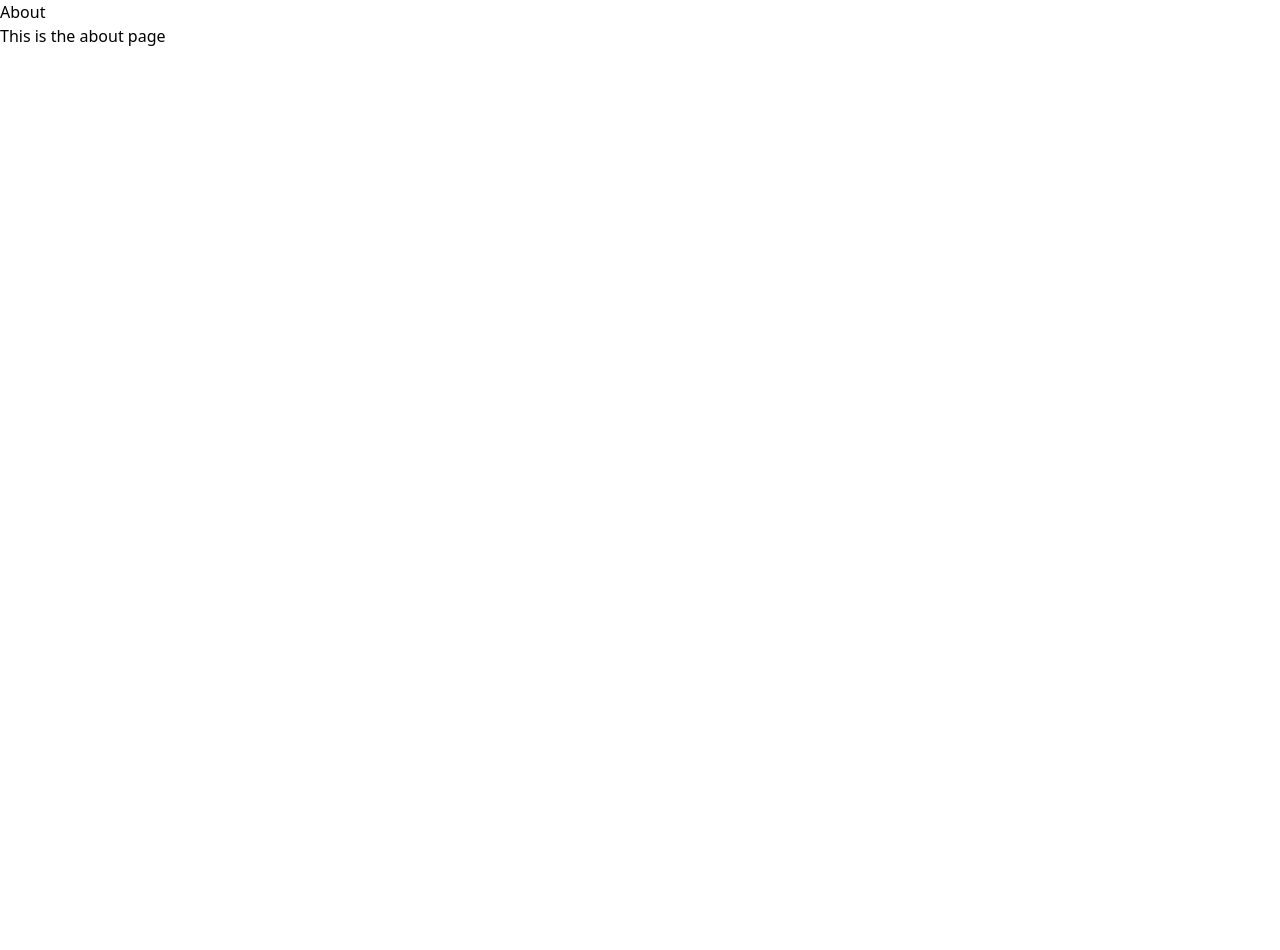
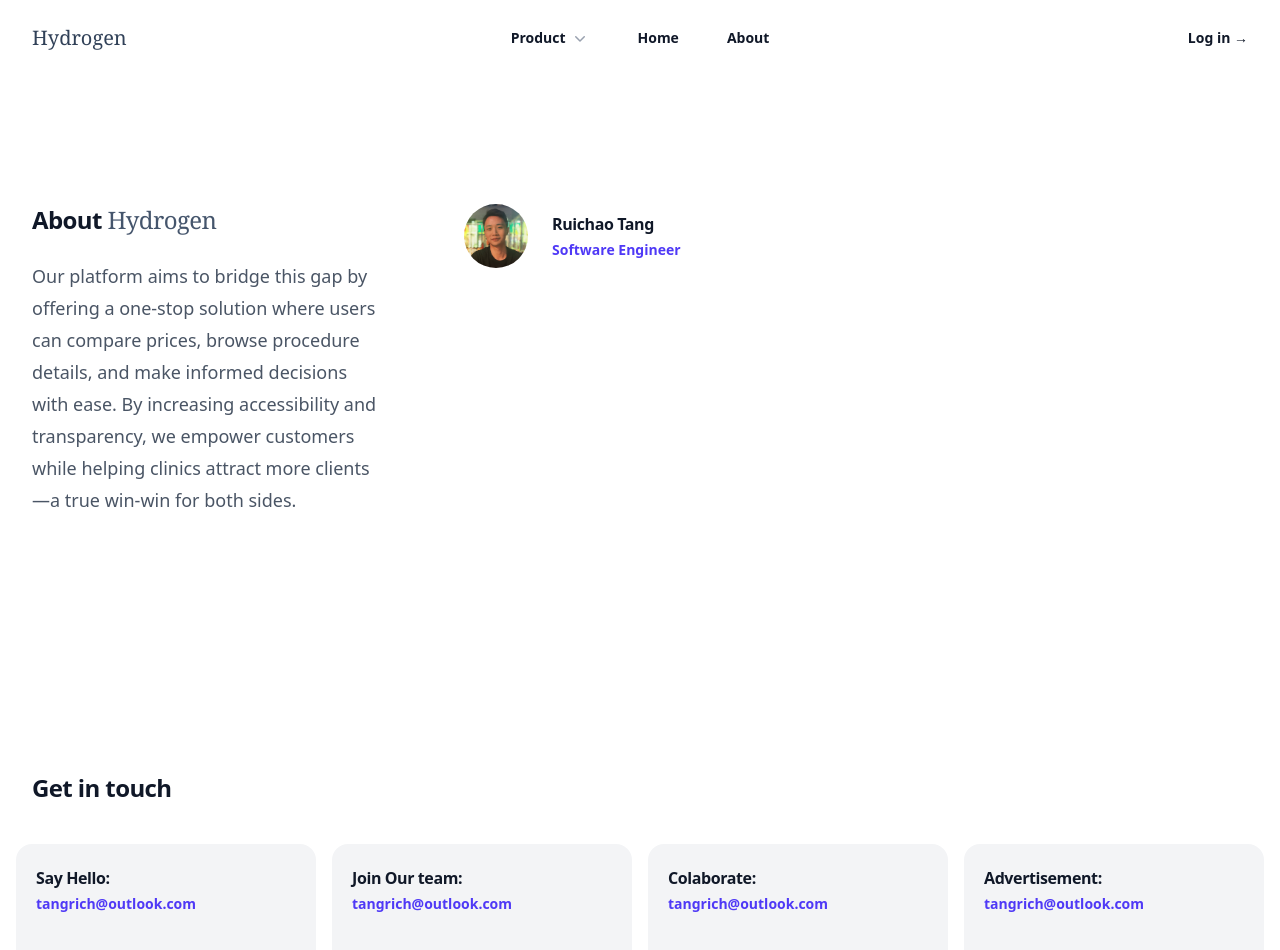
Before and after one commit to RuichaoTang/MedicalAestheticsPlatform, a React (Vite) app in the folder frontend/: page /about in a window 1280 px wide. Shown: the top 950 px of the page. Before the commit the page ends 800 px from the top, so only its background shows below. Built offline with nearby package versions, Linux system fonts and the light colour scheme.

Commit message:
completed the about page

```diff
--- a/frontend/src/App.jsx
+++ b/frontend/src/App.jsx
@@ -3,10 +3,11 @@ import Home from './pages/Home';
 import About from './pages/About';
 import Login from './pages/Login';
 import Register from './pages/Register';
-import User from './pages/User';
-import Search from './pages/Search';
-import Service from './pages/Service';
-import PrivateRoute from './components/PrivateRoute.jsx';
+import Me from './pages/Me';
+import Clinics from './pages/Clinics';
+import Treatments from './pages/Treatments';
+import Doctors from './pages/Doctors';
+import PrivateRoute from './components/PrivateRoute';
 
 
 function App() {
@@ -14,15 +15,15 @@ function App() {
     <>
       <Router>
         <Routes>
-          <Route path='/' element={<Home/>}></Route>
-          <Route path='/about' element={<About/>}></Route>
-          <Route path='/login' element={<Login/>} />
-          <Route path='/register' element={<Register/>} />
-          <Route path='/Search' element={<Search />} />
-          <Route path='/Service' element={<Service/>}/>
+          <Route path='/' element={<Home/>}/>
+          <Route path='/about' element={<About/>}/>
+          <Route path='/login' element={<Login/>}/>
+          <Route path='/register' element={<Register/>}/>
+          <Route path='/clinics' element={<Clinics/>} />
+          <Route path='/treatments' element={<Treatments/>}/>
+          <Route path='/doctors' element={<Doctors/>}/>
           <Route element={<PrivateRoute/>}>
-            <Route path='/user/:userId' element={<User />} />
-
+            <Route path='/me/:id' element={<Me/>} />
           </Route>
         </Routes>
       </Router>
--- a/frontend/src/components/Header.jsx
+++ b/frontend/src/components/Header.jsx
@@ -20,9 +20,9 @@ import {
 import { ChevronDownIcon} from '@heroicons/react/20/solid'
 
 const products = [
-  { name: 'Treatments', description: 'Your customers’ data will be safe and secure', href: '/treatments' },
-  { name: 'Clinics', description: 'Get a better understanding of your traffic', href: '/clinics' },
-  { name: 'Doctors', description: 'Speak directly to your customers', href: '/doctors'},
+  { name: 'Treatments', description: 'Browse all the treatments in one page', href: '/treatments' },
+  { name: 'Clinics', description: 'Locate a trust worthy medical aesthetic center', href: '/clinics' },
+  { name: 'Doctors', description: 'Find a reputable doctor or operator', href: '/doctors'},
 ]
 
 
@@ -34,7 +34,7 @@ export default function Example() {
     <header className="bg-white dark:bg-gray-900">
       <nav aria-label="Global" className="mx-auto flex max-w-7xl items-center justify-between p-6 lg:px-8">
         <div className="flex lg:flex-1">
-          <a href="#" className="-m-1.5 p-1.5">
+          <a href="/" className="-m-1.5 p-1.5">
             <span className="sr-only">Hydrogen Aesthetics</span>
             <span className="text-xl font-serif font-light text-slate-700">Hydrogen</span>
           </a>
@@ -81,14 +81,14 @@ export default function Example() {
 
             </PopoverPanel>
           </Popover>
-          <a href="#" className="text-sm/6 font-semibold text-gray-900">
+          <a href="/" className="text-sm/6 font-semibold text-gray-900">
             Home
           </a>
-          {user? <a href="#" className="text-sm/6 font-semibold text-gray-900">
+          {user? <a href="/me" className="text-sm/6 font-semibold text-gray-900">
             Me
           </a> : null}
 
-          <a href="#" className="text-sm/6 font-semibold text-gray-900">
+          <a href="/about" className="text-sm/6 font-semibold text-gray-900">
             About
           </a>
         </PopoverGroup>
@@ -97,7 +97,7 @@ export default function Example() {
           <a href="#" className="text-sm/6 font-semibold text-gray-900">
             Log out <span aria-hidden="true">&rarr;</span>
           </a> :
-          <a href="#" className="text-sm/6 font-semibold text-gray-900">
+          <a href="/login" className="text-sm/6 font-semibold text-gray-900">
             Log in <span aria-hidden="true">&rarr;</span>
           </a>
           }
@@ -107,7 +107,7 @@ export default function Example() {
         <div className="fixed inset-0 z-10" />
         <DialogPanel className="fixed inset-y-0 right-0 z-10 w-full overflow-y-auto bg-white px-6 py-6 sm:max-w-sm sm:ring-1 sm:ring-gray-900/10">
           <div className="flex items-center justify-between">
-            <a href="#" className="-m-1.5 p-1.5">
+            <a href="/" className="-m-1.5 p-1.5">
             <span className="sr-only">Hydrogen Aesthetics</span>
             <span className="text-xl items-center font-serif font-light text-slate-700">Hydrogen</span>
             </a>
@@ -143,20 +143,20 @@ export default function Example() {
                 </Disclosure>
 
                 <a
-                  href="#"
+                  href="/"
                   className="-mx-3 block rounded-lg px-3 py-2 text-base/7 font-semibold text-gray-900 hover:bg-gray-50"
                 >
                   Home
                 </a>
                 {user ? <a
-                  href="#"
+                  href="/me"
                   className="-mx-3 block rounded-lg px-3 py-2 text-base/7 font-semibold text-gray-900 hover:bg-gray-50"
                 >
                   Me
                 </a> : null}
 
                 <a
-                  href="#"
+                  href="/about"
                   className="-mx-3 block rounded-lg px-3 py-2 text-base/7 font-semibold text-gray-900 hover:bg-gray-50"
                 >
                   About
@@ -170,7 +170,7 @@ export default function Example() {
                 >
                   Log out
                 </a> : <a
-                  href="#"
+                  href="/login"
                   className="-mx-3 block rounded-lg px-3 py-2.5 text-base/7 font-semibold text-gray-900 hover:bg-gray-50"
                 >
                   Log in
--- a/frontend/src/pages/About.jsx
+++ b/frontend/src/pages/About.jsx
@@ -1,10 +1,75 @@
-function About(){
-    return(
-        <div>
-            <h1>About</h1>
-            <p>This is the about page</p>
+import Header from '../components/Header';
+
+const people = [
+    {
+      name: 'Ruichao Tang',
+      role: 'Software Engineer',
+      imageUrl:
+        '../public/IMG_9909 2.jpg',
+      link:'https://www.linkedin.com/in/ruichaotang'
+    },
+    // More people...
+  ]
+
+  export default function Example() {
+    return (
+    <>
+    <Header/>
+      <div className="bg-white py-24 sm:py-32">
+        <div className="mx-auto grid max-w-7xl gap-20 px-6 lg:px-8 xl:grid-cols-3">
+          <div className="max-w-xl">
+            <h2 className="text-xl font-semibold tracking-tight  text-gray-900 sm:text-2xl">
+              About <span className='font-serif font-extralight text-slate-600 '>Hydrogen</span>
+            </h2>
+            <p className="mt-6 text-lg/8 text-gray-600">
+            Our platform aims to bridge this gap by offering a one-stop solution where users can compare prices, browse procedure details, and make informed decisions with ease. By increasing accessibility and transparency, we empower customers while helping clinics attract more clients—a true win-win for both sides.
+            </p>
+          </div>
+          <ul role="list" className="grid gap-x-8 gap-y-12 sm:grid-cols-2 sm:gap-y-16 xl:col-span-2">
+            {people.map((person) => (
+                <li key={person.name}>
+                    <a href={person.link} target="_blank" rel="noopener noreferrer">
+
+                <div className="flex items-center gap-x-6">
+                  <img alt="" src={person.imageUrl} className="size-16 rounded-full" />
+                  <div>
+                    <h3 className="text-base/7 font-semibold tracking-tight text-gray-900">{person.name}</h3>
+                    <p className="text-sm/6 font-semibold text-indigo-600">{person.role}</p>
+                  </div>
+                </div>
+                    </a>
+              </li>
+            ))}
+          </ul>
         </div>
+      </div>
+      <div className="bg-white py-24 sm:py-32">
+        <div className="mx-auto grid max-w-7xl gap-20 px-6 lg:px-8 xl:grid-cols-3">
+          <div className="max-w-xl">
+            <h2 className="text-xl font-semibold tracking-tight  text-gray-900 sm:text-2xl mb-6">
+              Get in touch
+            </h2>
+          </div>
+        </div>
+          <ul role="contact-info" className="grid grid-cols-1 sm:grid-cols-2 lg:grid-cols-4 gap-4 p-4 max-w-7xl mx-auto">
+            <div className='bg-gray-100 rounded-2xl h-32 p-5'>
+                <h3 className='text-base/7 font-semibold tracking-tight text-gray-900'>Say Hello:</h3>
+                <p className='text-sm/6 font-semibold text-indigo-600'>tangrich@outlook.com</p>
+            </div>
+            <div className='bg-gray-100 rounded-2xl h-32 p-5'>
+                <h3 className='text-base/7 font-semibold tracking-tight text-gray-900'>Join Our team:</h3>
+                <p className='text-sm/6 font-semibold text-indigo-600'>tangrich@outlook.com</p>
+            </div>
+            <div className='bg-gray-100 rounded-2xl h-32 p-5'>
+                <h3 className='text-base/7 font-semibold tracking-tight text-gray-900'>Colaborate:</h3>
+                <p className='text-sm/6 font-semibold text-indigo-600'>tangrich@outlook.com</p>
+            </div>
+            <div className='bg-gray-100 rounded-2xl h-32 p-5'>
+                <h3 className='text-base/7 font-semibold tracking-tight text-gray-900'>Advertisement:</h3>
+                <p className='text-sm/6 font-semibold text-indigo-600'>tangrich@outlook.com</p>
+            </div>
+          </ul>
+      </div>
+    </>
     )
-}
-
-export default About;
+  }
--- /dev/null
+++ b/frontend/src/pages/Clinics.jsx
@@ -0,0 +1,12 @@
+import Header from '../components/Header';
+
+function Clinics(){
+    return(
+        <>
+            <Header/>
+            <p>This is the clinics page</p>
+        </>
+    )
+}
+
+export default Clinics;
--- /dev/null
+++ b/frontend/src/pages/Doctors.jsx
@@ -0,0 +1,12 @@
+import Header from '../components/Header';
+
+function Doctors(){
+    return(
+        <>
+            <Header/>
+            <p>This is the Doctors page</p>
+        </>
+    )
+}
+
+export default Doctors;
--- a/frontend/src/pages/Home.jsx
+++ b/frontend/src/pages/Home.jsx
@@ -1,10 +1,12 @@
 import React from 'react';
 import Header from '../components/Header';
+import HeaderSection from '../components/HeaderSection';
 
 function Home(){
     return (
         <>
             <Header/>
+            <HeaderSection/>
             <h1 className='text-3xl justify-center items-center flex'>This is the home page</h1>
         </>
     );
--- /dev/null
+++ b/frontend/src/pages/Me.jsx
@@ -0,0 +1,9 @@
+function Me(){
+    return (
+        <div>
+            <h1>Me page</h1>
+        </div>
+    )
+}
+
+export default Me;
--- a/frontend/src/pages/Search.jsx
+++ /dev/null
@@ -1,9 +0,0 @@
-function Search(){
-    return(
-        <div>
-            <h1>Search</h1>
-        </div>
-    )
-}
-
-export default Search;
--- a/frontend/src/pages/Service.jsx
+++ /dev/null
@@ -1,9 +0,0 @@
-function Service(){
-    return (
-        <div>
-            <h1>Service</h1>
-        </div>
-    )
-}
-
-export default Service;
--- /dev/null
+++ b/frontend/src/pages/Treatments.jsx
@@ -0,0 +1,12 @@
+import Header from '../components/Header';
+
+function Treatments(){
+    return(
+        <>
+            <Header/>
+            <p>This is the treatments page</p>
+        </>
+    )
+}
+
+export default Treatments;
--- a/frontend/src/pages/User.jsx
+++ /dev/null
@@ -1,9 +0,0 @@
-function User(){
-    return (
-        <div>
-            <h1>User</h1>
-        </div>
-    )
-}
-
-export default User;
```
Also changed, not shown: frontend/src/components/HeaderSection.jsx (added, +74 -0 lines), frontend/public/IMG_9909 2.jpg (added).
